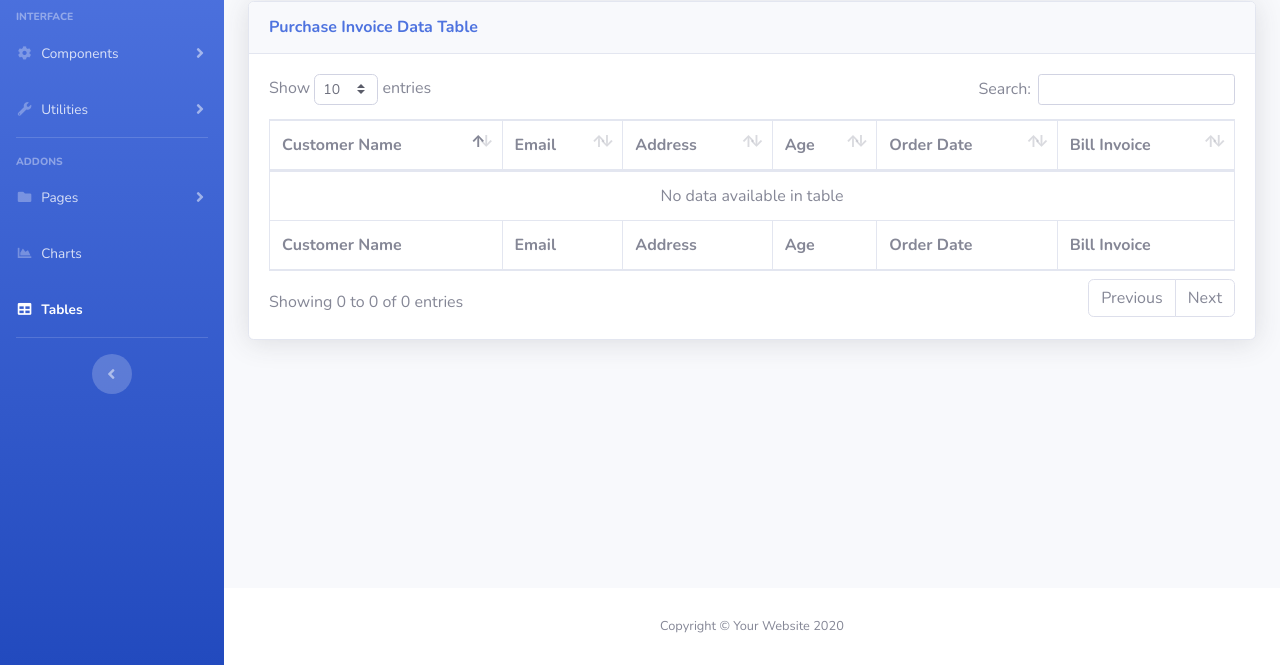
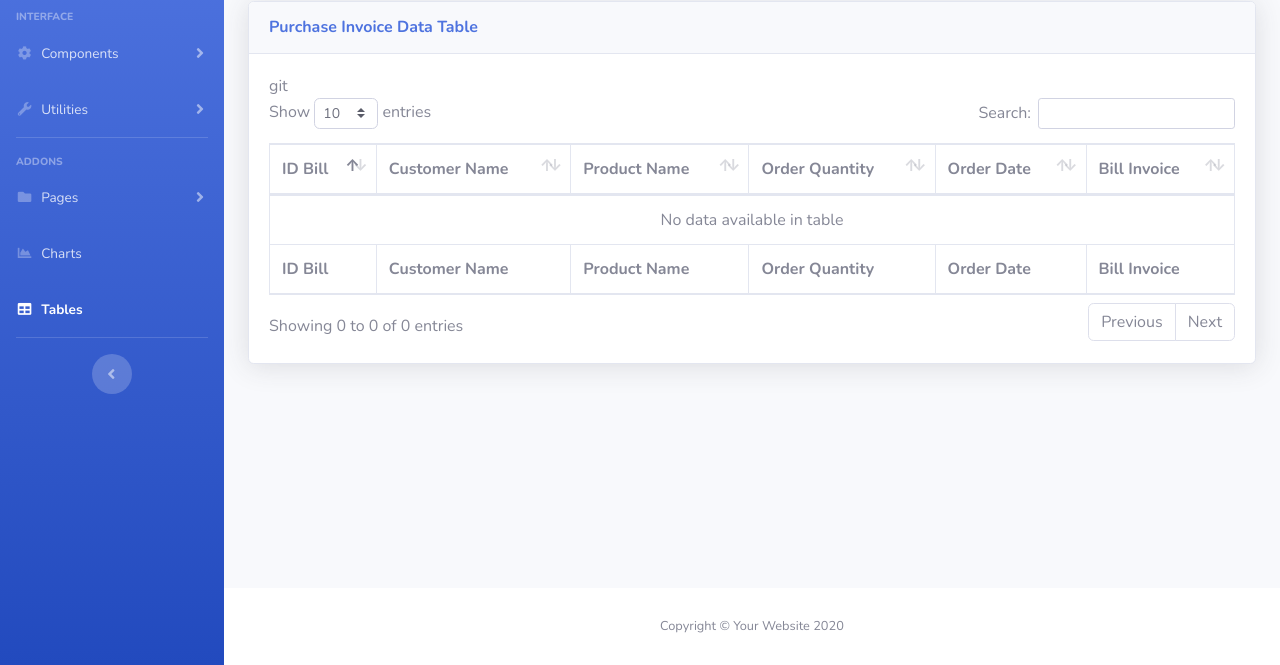
Before and after one commit to Huynh0311/CaseStudy-Md4-FE, a website: page shop/tables.html in a window 1280 px wide. Shown: the part 135-800 px from the top of the page. Drawn offline with nearby package versions, Linux system fonts and the light colour scheme; no server answers.

Commit message:
update table 09:31  08/09

```diff
--- a/shop/table-bill.js
+++ b/shop/table-bill.js
@@ -26,10 +26,10 @@ $(document).ready(function () {
         for (const a of arr) {
             var formattedBillInvoice = "$" + number_format(a.billInvoice, 0, ',', ' .   '); // Định dạng số
             dataTable.row.add([
+                a.idorder,
                 a.name,
-                a.email,
-                a.address,
-                a.age,
+                a.nameproduct,
+                a.orderquantity,
                 a.orderDate,
                 formattedBillInvoice
             ]).draw();
--- a/shop/tables.html
+++ b/shop/tables.html
@@ -379,20 +379,20 @@
                                 <table class="table table-bordered" id="dataTable" width="100%" cellspacing="0">
                                     <thead>
                                         <tr>
+                                            <th>ID Bill</th>
                                             <th>Customer Name</th>
-                                            <th>Email</th>
-                                            <th>Address</th>
-                                            <th>Age</th>
+                                            <th>Product Name</th>
+                                            <th>Order Quantity</th>
                                             <th>Order Date</th>
                                             <th>Bill Invoice</th>
                                         </tr>
                                     </thead>
                                     <tfoot>
                                         <tr>
+                                            <th>ID Bill</th>
                                             <th>Customer Name</th>
-                                            <th>Email</th>
-                                            <th>Address</th>
-                                            <th>Age</th>
+                                            <th>Product Name</th>git
+                                            <th>Order Quantity</th>
                                             <th>Order Date</th>
                                             <th>Bill Invoice</th>
                                         </tr>
```
Also changed, not shown: login.html (+0 -1 lines).
